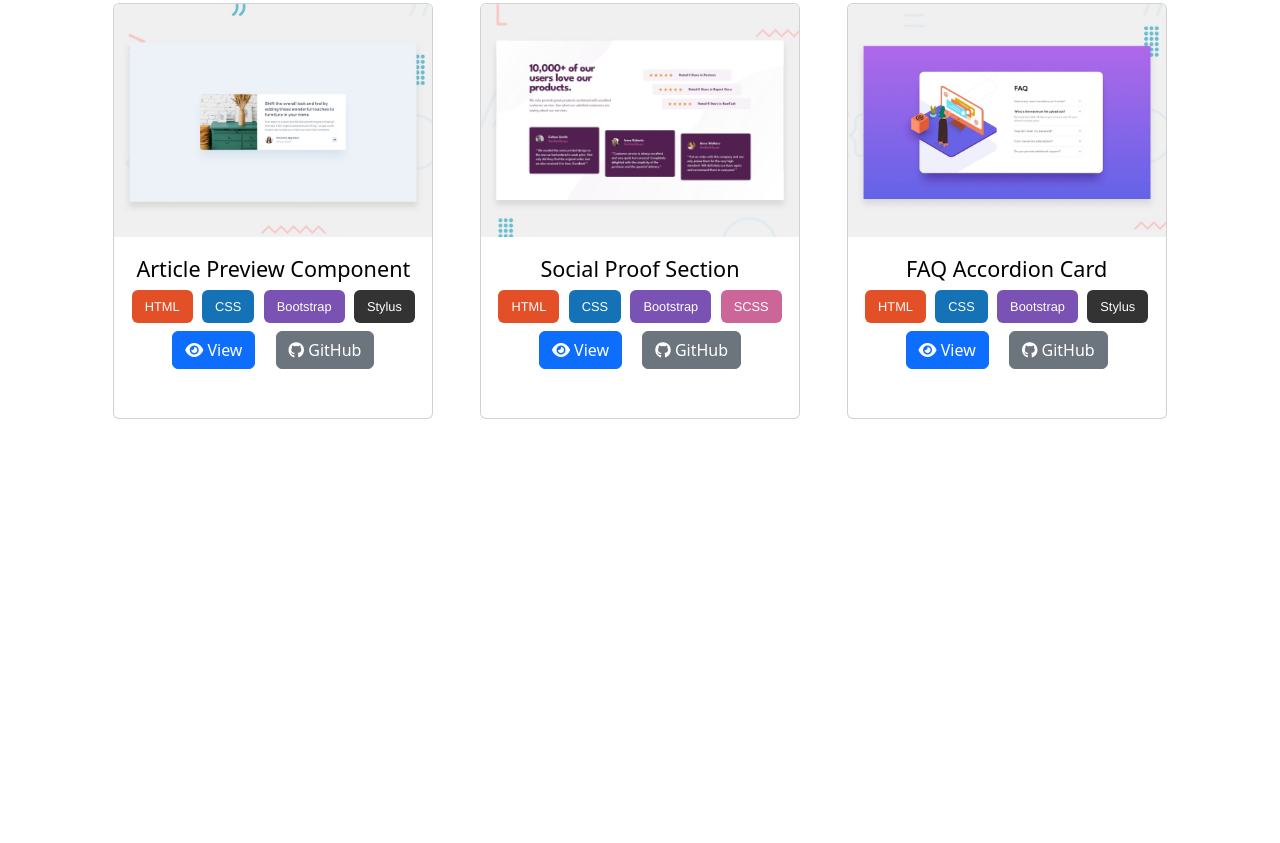
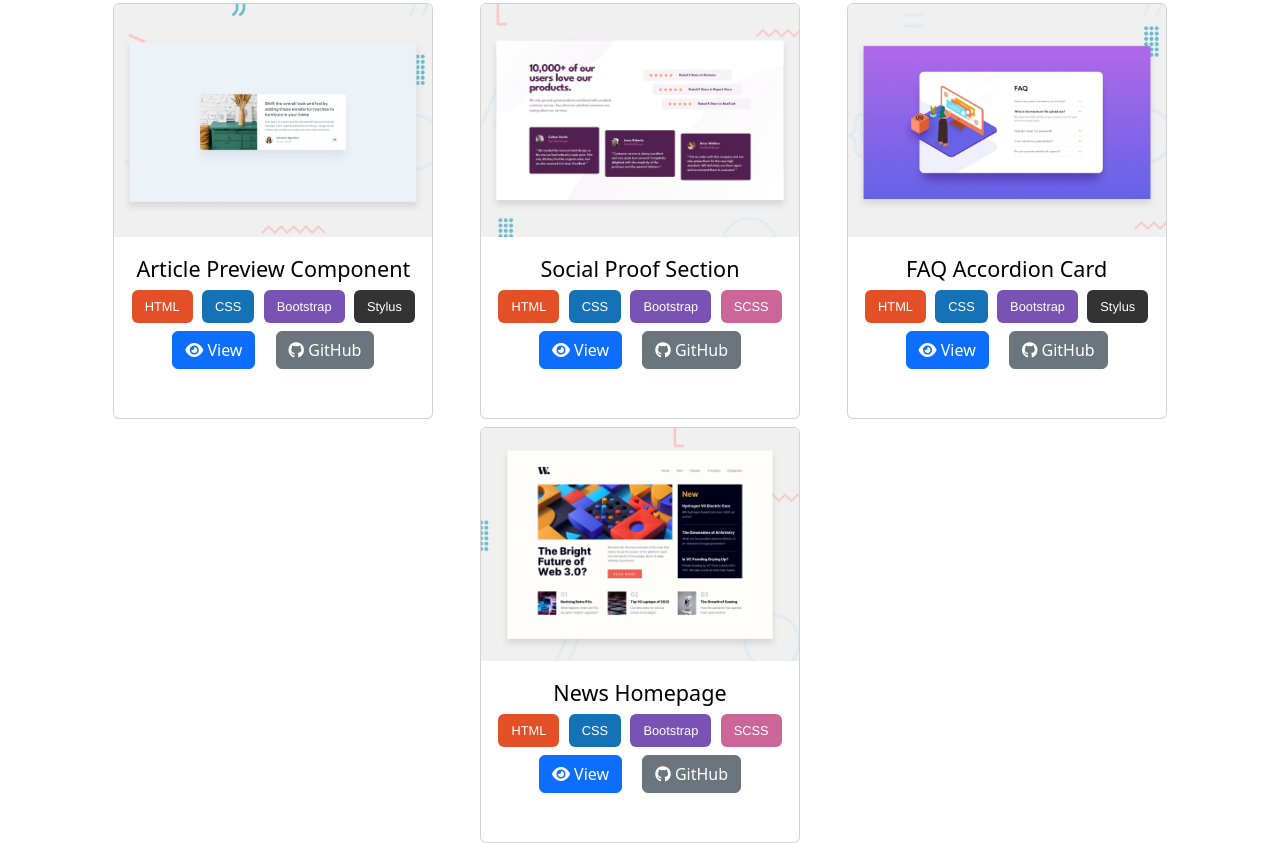
Before and after one commit to Petrosdevri/Frontend-Mentor-Challenges, a website: page index.html in a window 1280 px wide. Shown: the part 1397-2240 px from the top of the page. Before the commit the page ends 1816 px from the top, so only its background shows below. Drawn offline with nearby package versions, Linux system fonts and the light colour scheme.

Commit message:
Updated website

```diff
--- a/index.html
+++ b/index.html
@@ -124,6 +124,15 @@
                         <a class="btn btn-secondary card-link" href="https://github.com/Petrosdevri/Frontend-Mentor-Challenges/tree/main/faq-accordion-card-main" target="_blank"><i class="fa-brands fa-github"></i> GitHub</a>
                     </div>
                 </div>
+                <div class="card" style="width: 20rem; height: 26rem;">
+                    <img src="news-homepage-main/design/desktop-preview.jpg" class="card-img-top" alt="News Homepage">
+                    <div class="card-body">
+                        <div class="card-title">News Homepage</div>
+                        <div class="card-subtitle mb-2 text-muted"><div class="d-flex justify-content-evenly align-items-center gap-2"><button class="btn html-btn">HTML</button><button class="btn css-btn">CSS</button><button class="btn bootstrap-btn">Bootstrap</button><button class="btn scss-btn">SCSS</button></div></div>
+                        <a class="btn btn-primary card-link" href="news-homepage-main/index.html" target="_blank"><i class="fa-solid fa-eye"></i> View</a>
+                        <a class="btn btn-secondary card-link" href="https://github.com/Petrosdevri/Frontend-Mentor-Challenges/tree/main/news-homepage-main" target="_blank"><i class="fa-brands fa-github"></i> GitHub</a>
+                    </div>
+                </div>
             </div>
         </div>
     </body>
```
